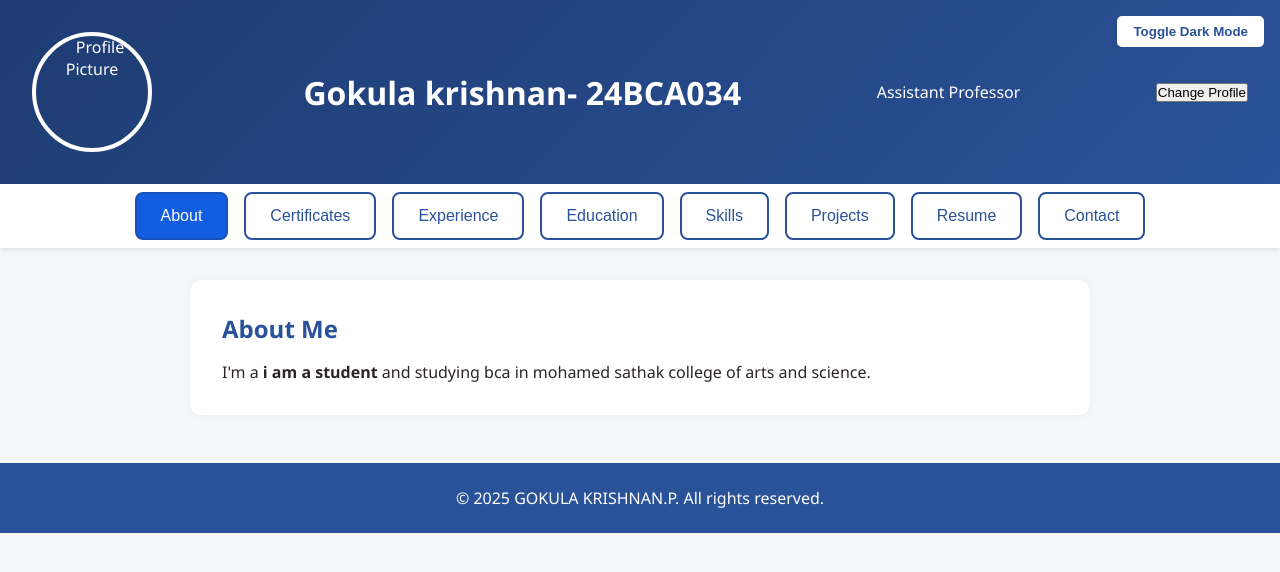
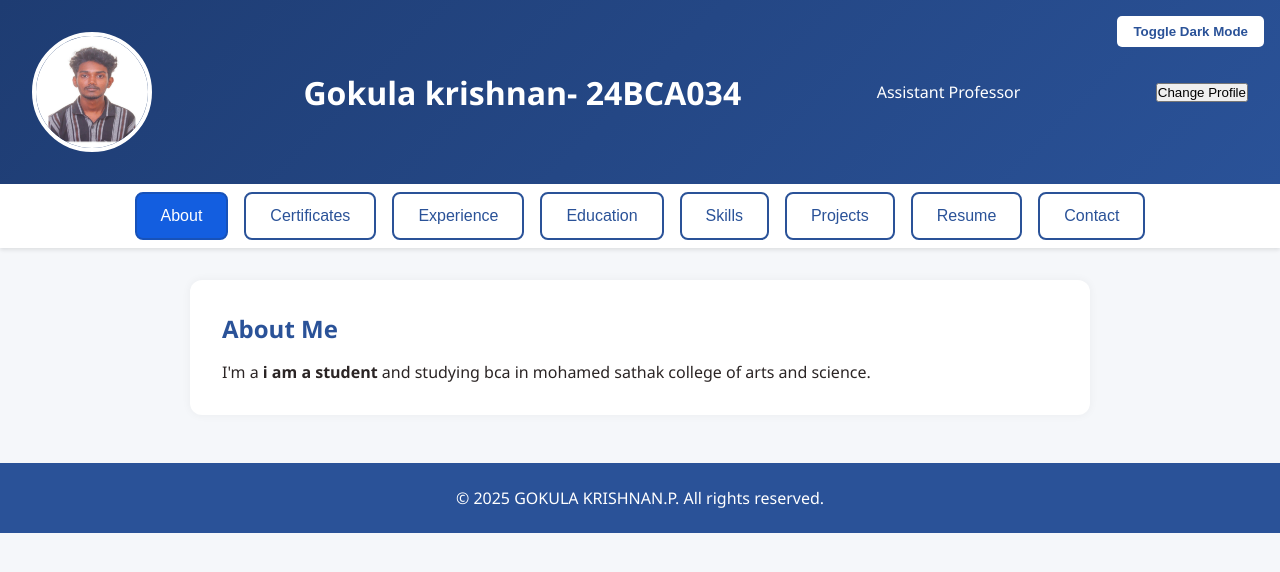
Before and after one commit to 24bca034-svg/P.Gokula-krishnan, a plain HTML site: page index.html in a window 1280 px wide. Drawn offline with Linux system fonts and the light colour scheme.

Commit message:
Update index.html

```diff
--- a/index.html
+++ b/index.html
@@ -198,7 +198,7 @@
 <body>
 <header style="display: flex; flex-direction: row; align-items: center; justify-content: space-between; padding: 2rem">
   <button class="dark-toggle" onclick="toggleDarkMode()">Toggle Dark Mode</button>
-  <img src="./6016a.jpg" alt="Profile Picture" class="profile-picture" id="profileImage" style="margin: 0 1rem 0 0; align-self: flex-start;">
+  <img src="./gokul.jpeg" alt="Profile Picture" class="profile-picture" id="profileImage" style="margin: 0 1rem 0 0; align-self: flex-start;">
   <div style="text-align: left;">
     <h1>Gokula krishnan- 24BCA034</h1>
 
```
